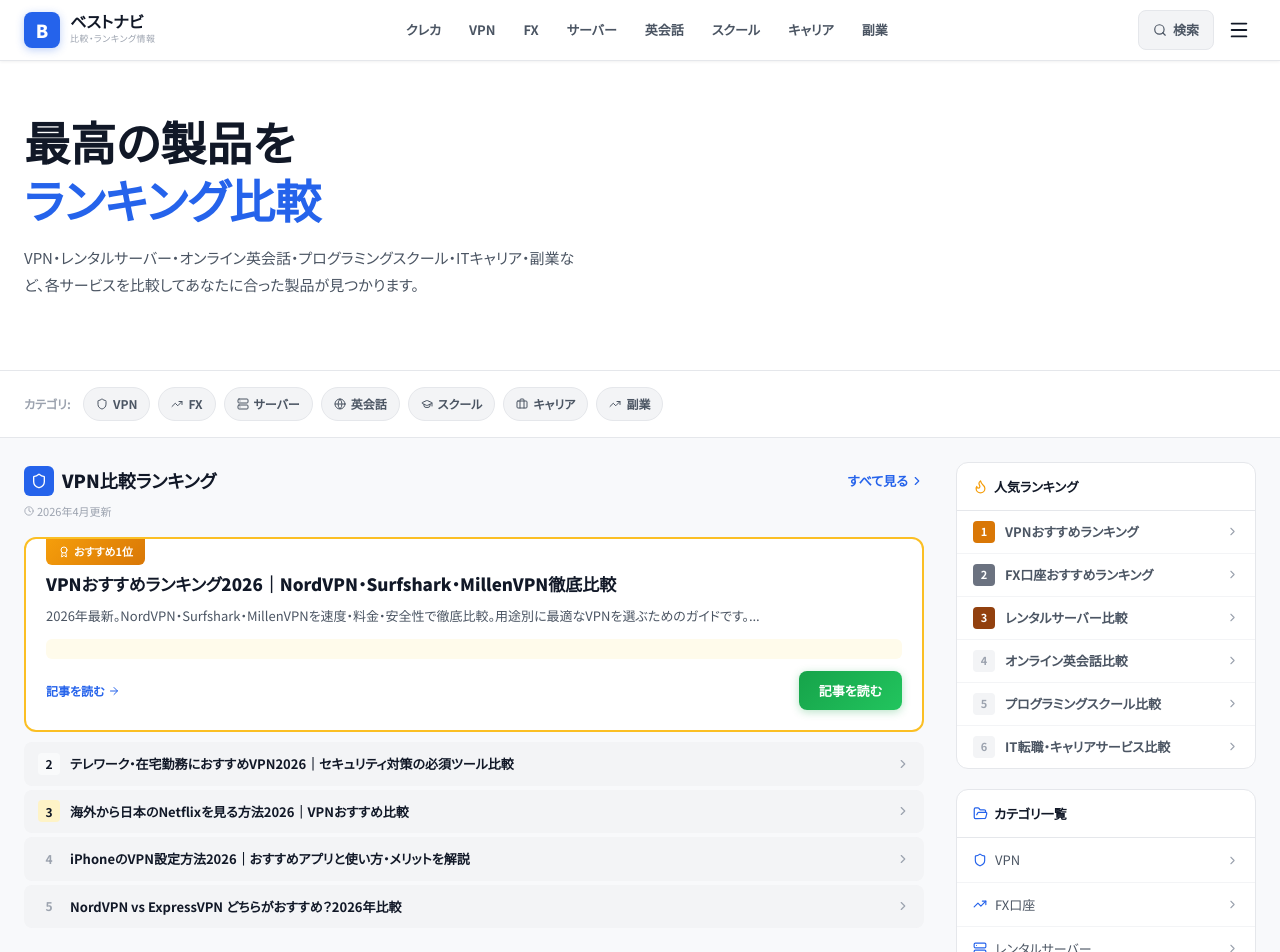
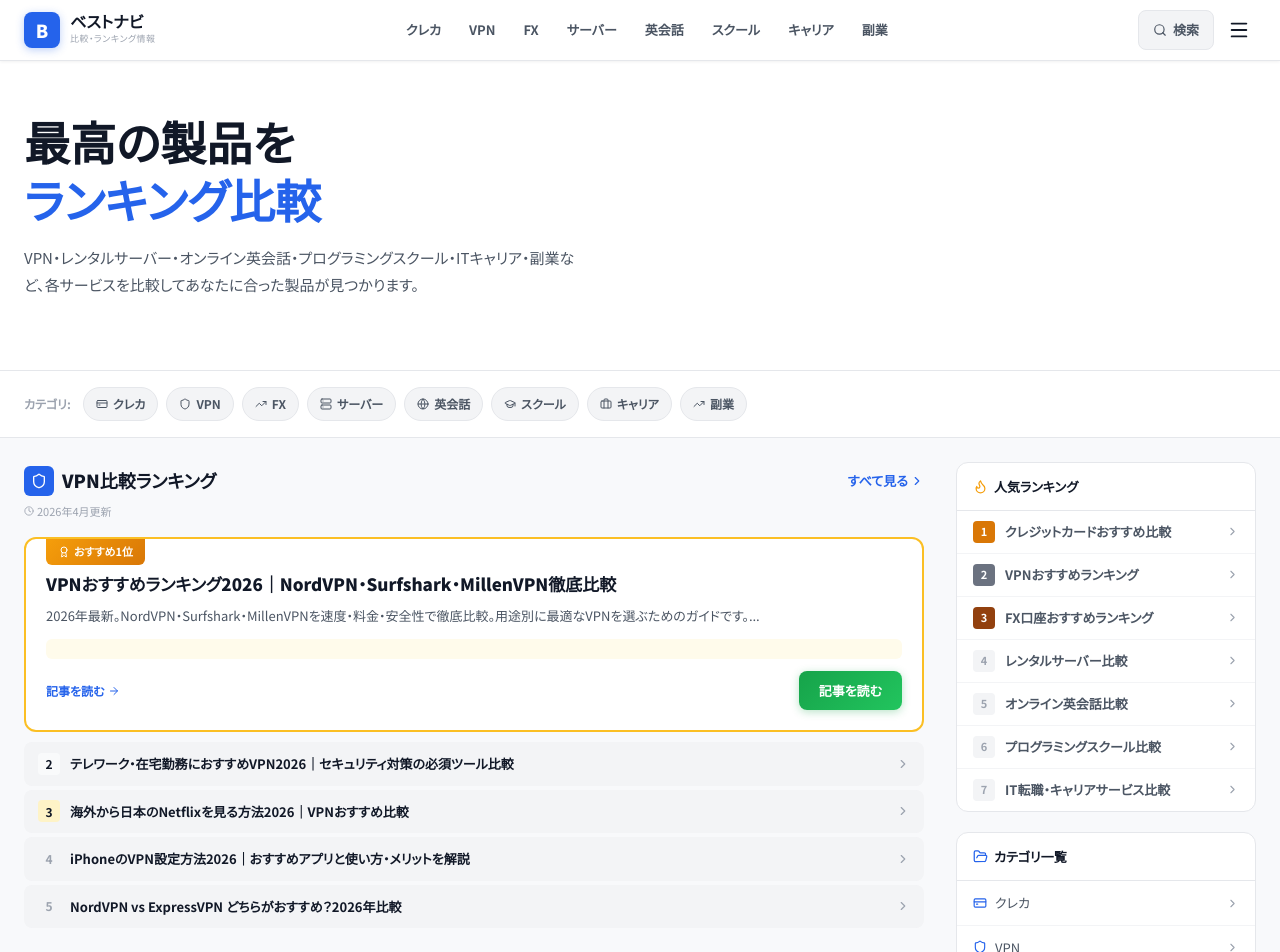
Before and after one commit to nexoraltd/bestnavi, a Next.js app: page / in a window 1280 px wide. Shown: the top 952 px of the page. Built offline with nearby package versions, Linux system fonts and the light colour scheme.

Commit message:
feat: Footer・Sidebar・HeroBannerにクレカカテゴリ追加

```diff
--- a/components/Footer.tsx
+++ b/components/Footer.tsx
@@ -30,6 +30,7 @@ export function Footer() {
             <h4 style={{ color: "var(--text-primary)", fontWeight: 700, fontSize: 13, marginBottom: 14 }}>カテゴリ</h4>
             <ul style={{ listStyle: "none", display: "flex", flexDirection: "column", gap: 8 }}>
               {[
+                { name: "クレジットカード", slug: "credit-card" },
                 { name: "VPN比較", slug: "vpn" },
                 { name: "レンタルサーバー", slug: "server" },
                 { name: "英会話スクール", slug: "english" },
--- a/components/HeroBanner.tsx
+++ b/components/HeroBanner.tsx
@@ -1,10 +1,11 @@
 "use client";
 
 import Link from "next/link";
-import { Shield, Server, Globe, GraduationCap, Briefcase, TrendingUp } from "lucide-react";
+import { Shield, Server, Globe, GraduationCap, Briefcase, TrendingUp, CreditCard } from "lucide-react";
 
 
 const categories = [
+  { name: "クレカ",   icon: CreditCard,     href: "/ranking/credit-card" },
   { name: "VPN",      icon: Shield,         href: "/ranking/vpn" },
   { name: "FX",       icon: TrendingUp,     href: "/ranking/fx" },
   { name: "サーバー", icon: Server,         href: "/ranking/server" },
--- a/components/Sidebar.tsx
+++ b/components/Sidebar.tsx
@@ -3,11 +3,12 @@
 import Link from "next/link";
 import {
   Shield, Server, Globe, GraduationCap, Briefcase, TrendingUp,
-  ChevronRight, Flame, FolderOpen,
+  ChevronRight, Flame, FolderOpen, CreditCard,
 } from "lucide-react";
 import type { LucideIcon } from "lucide-react";
 
 const categories: { name: string; icon: LucideIcon; href: string }[] = [
+  { name: "クレカ",        icon: CreditCard,       href: "/ranking/credit-card" },
   { name: "VPN",           icon: Shield,          href: "/ranking/vpn" },
   { name: "FX口座",        icon: TrendingUp,       href: "/ranking/fx" },
   { name: "レンタルサーバー", icon: Server,        href: "/ranking/server" },
@@ -18,6 +19,7 @@ const categories: { name: string; icon: LucideIcon; href: string }[] = [
 ];
 
 const popularRankings = [
+  { title: "クレジットカードおすすめ比較",   href: "/ranking/credit-card" },
   { title: "VPNおすすめランキング",          href: "/ranking/vpn" },
   { title: "FX口座おすすめランキング",       href: "/ranking/fx" },
   { title: "レンタルサーバー比較",           href: "/ranking/server" },
```
